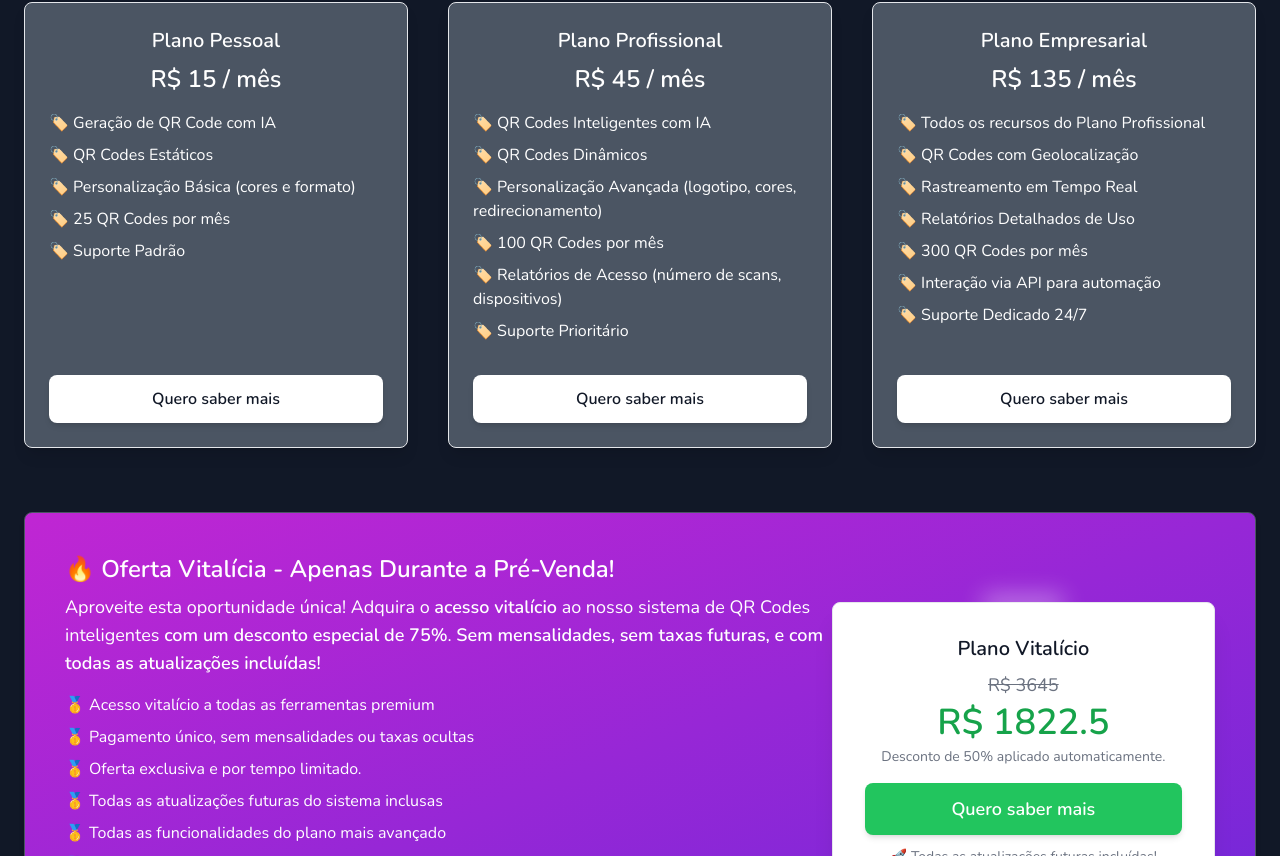
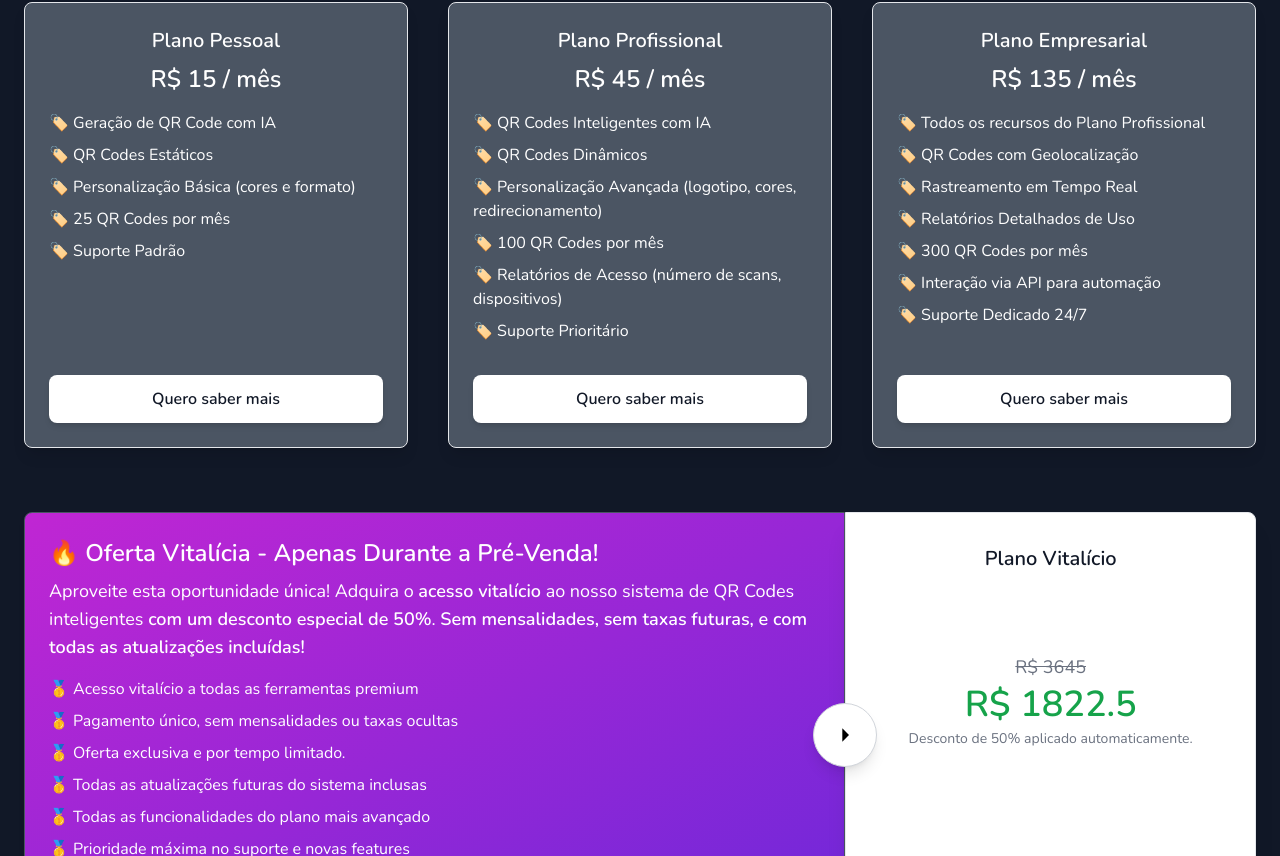
Before and after one commit to rafaelluisdacostacoelho/hi-snapqr-leads, an Angular app: page / in a window 1280 px wide. Shown: the part 1944-2800 px from the top of the page. Built offline with nearby package versions, Linux system fonts and the light colour scheme.

Commit message:
Add improvements in all prices.

```diff
--- a/src/app/components/hero-section/hero-section.component.html
+++ b/src/app/components/hero-section/hero-section.component.html
@@ -1,4 +1,4 @@
-<section class="relative h-screen flex items-center justify-center bg-gradient-to-r from-primary to-secondary text-white px-6 sm:pt-32">
+<section id="home" class="relative h-screen flex items-center justify-center bg-gradient-to-r from-primary to-secondary text-white px-6 sm:pt-32">
     <div class="container mx-auto grid grid-cols-1 md:grid-cols-2 gap-x-2 md:gap-x-4 lg:gap-x-6 items-center px-4 lg:px-12">
 
         <!-- Texto à esquerda (Mantendo ajustes para desktop e corrigindo mobile) -->
--- a/src/app/components/navbar/navbar.component.html
+++ b/src/app/components/navbar/navbar.component.html
@@ -1,10 +1,13 @@
 <header class="w-full fixed top-0 left-0 z-50 bg-white shadow-md">
     <div class="container mx-auto flex justify-between items-center p-5">
       <!-- Logo -->
-      <a href="#" class="text-2xl font-bold text-blue-600">Hi SnapQR</a>
+      <a href="#" class="text-2xl font-bold text-blue-600">
+        <img >
+      </a>
 
       <!-- Menu -->
       <nav class="hidden md:flex space-x-6">
+        <a href="#home" class="text-gray-600 hover:text-blue-600">Início</a>
         <a href="#features" class="text-gray-600 hover:text-blue-600">Serviços</a>
         <a href="#pricing" class="text-gray-600 hover:text-blue-600">Preços</a>
         <a href="#faq" class="text-gray-600 hover:text-blue-600">Dúvidas</a>
@@ -26,6 +29,7 @@
 
     <!-- Mobile Menu -->
     <div *ngIf="isMenuOpen" class="md:hidden bg-white shadow-lg p-5">
+      <a href="#home" class="text-gray-600 hover:text-blue-600">Início</a>
       <a href="#features" class="block py-2 text-gray-600 hover:text-blue-600">Serviços</a>
       <a href="#pricing" class="block py-2 text-gray-600 hover:text-blue-600">Preços</a>
       <a href="#faq" class="block py-2 text-gray-600 hover:text-blue-600">Dúvidas</a>
--- a/src/app/components/pricing/pricing.component.html
+++ b/src/app/components/pricing/pricing.component.html
@@ -40,7 +40,8 @@
 
                     <!-- Exibição do Preço -->
                     <p class="text-center text-2xl font-bold mt-2">
-                        <span *ngIf="isAnnual" class="text-gray-300 text-lg line-through">R$ {{ plan.priceMonthly * 12 }}</span>
+                        <span *ngIf="isAnnual" class="text-gray-300 text-lg line-through">R$ {{ plan.priceMonthly * 12
+                            }}</span>
                         R$ {{ isAnnual ? plan.priceAnnual : plan.priceMonthly }} / {{ isAnnual ? 'ano' : 'mês' }}
                     </p>
 
@@ -59,15 +60,15 @@
             </div>
         </div>
 
-        <!-- Seção do Plano Vitalício - Estilo Diamante -->
-        <div
+        <!-- Seção do Plano Vitalício -->
+        <!-- <div id="promotion"
             class="mt-16 p-10 rounded-lg flex flex-col md:flex-row items-center justify-between shadow-md border border-gray-600 bg-gradient-to-br from-primary to-secondary text-white">
 
             <div class="md:w-2/3 text-left">
                 <h2 class="text-2xl font-bold">🔥 Oferta Vitalícia - Apenas Durante a Pré-Venda!</h2>
                 <p class="text-lg mt-2">
                     Aproveite esta oportunidade única! Adquira o <b>acesso vitalício</b> ao nosso sistema de QR Codes
-                    inteligentes <b>com um desconto especial de 75%</b>.
+                    inteligentes <b>com um desconto especial de {{lifetimeDiscount}}%</b>.
                     <b>Sem mensalidades, sem taxas futuras, e com todas as atualizações incluídas!</b>
                 </p>
                 <ul class="mt-4 space-y-2">
@@ -80,9 +81,10 @@
                 </p>
             </div>
 
-            <!-- Card do Plano Vitalício -->
-            <div class="relative p-8 border rounded-lg shadow-xl bg-white mt-6 md:mt-0 md:w-1/3 text-center text-gray-900">
-                <h2 class="text-xl font-bold">{{ lifetimePlan.name }}</h2>
+            <div
+                class="relative p-8 border rounded-lg shadow-xl bg-white mt-6 md:mt-0 md:w-1/3 text-center text-gray-900">
+                <div>
+                    <h3 class="text-xl font-bold">{{ lifetimePlan.name }}</h3>
 
                     <p class="text-lg text-gray-500 line-through mt-2">
                         R$ {{ lifetimePlan.originalPrice }}
@@ -91,20 +93,88 @@
                         R$ {{ lifetimePlan.discountedPrice }}
                         <span class="text-lg text-gray-500"></span>
                     </p>
-                <p class="text-sm text-gray-500 mt-1">Desconto de {{lifetimeDiscount}}% aplicado automaticamente.</p>
+                    <p class="text-sm text-gray-500 mt-2 mb-4">
+                        Desconto de {{lifetimeDiscount}}% aplicado automaticamente.
+                    </p>
+                </div>
 
+                <div class="mt-auto">
                     <a href="#contact"
-                    class="mt-4 block text-center bg-green-500 text-white px-6 py-3 rounded-lg hover:bg-green-600 transition text-lg font-semibold shadow-md">
+                        class="block text-center bg-green-500 text-white px-6 py-3 rounded-lg hover:bg-green-600 transition text-lg font-semibold shadow-md">
+                        Comprar agora!
+                    </a>
+                </div>
+            </div>
+        </div> -->
+
+
+
+
+
+        <!-- Seção do Plano Vitalício -->
+        <div id="promotion" class="relative w-full mx-auto mt-16 flex flex-col md:flex-row items-stretch text-white">
+
+            <!-- Texto da Oferta - 2/3 da largura -->
+            <div
+                class="w-full md:w-2/3 text-left flex flex-col justify-between p-6 border-gray-600 bg-gradient-to-br from-primary to-secondary shadow-md border rounded-t-lg md:rounded-tl-lg md:rounded-tr-none rounded-b-none md:rounded-bl-lg md:rounded-br-none">
+                <div>
+                    <h2 class="text-2xl font-bold">🔥 Oferta Vitalícia - Apenas Durante a Pré-Venda!</h2>
+                    <p class="text-lg mt-2">
+                        Aproveite esta oportunidade única! Adquira o <b>acesso vitalício</b> ao nosso sistema de QR
+                        Codes
+                        inteligentes <b>com um desconto especial de {{lifetimeDiscount}}%</b>.
+                        <b>Sem mensalidades, sem taxas futuras, e com todas as atualizações incluídas!</b>
+                    </p>
+                    <ul class="mt-4 space-y-2">
+                        <li *ngFor="let feature of lifetimePlan.features" class="flex items-center">
+                            🥇 {{ feature }}
+                        </li>
+                    </ul>
+                </div>
+                <p class="text-yellow-300 font-semibold mt-4">
+                    ⚠️ Apenas algumas unidades disponíveis! Após a pré-venda, esta oferta será encerrada para sempre.
+                </p>
+            </div>
+
+            <!-- Ícone da Seta (centralizado na borda) -->
+            <div class="relative flex items-center justify-center w-full md:w-auto">
+                <div
+                    class="absolute left-1/2 md:left-auto md:right-1/3 top-auto md:top-1/2 bottom-[-24px] md:bottom-auto transform -translate-x-1/2 md:translate-x-1/2 -translate-y-0 md:-translate-y-1/2 w-12 h-12 md:w-16 md:h-16 flex items-center justify-center bg-white rounded-full shadow-lg border border-gray-300">
+                    <svg class="w-6 h-6 md:w-8 md:h-8 rotate-90 md:rotate-0" fill="black" viewBox="0 0 24 24">
+                        <path d="M10 17l5-5-5-5v10z"></path>
+                    </svg>
+                </div>
+            </div>
+
+            <!-- Card do Plano Vitalício - 1/3 da largura -->
+            <div class="w-full md:w-1/3 p-8 border rounded-lg shadow-xl bg-white text-center text-gray-900 flex flex-col justify-between h-full rounded-t-none md:rounded-tr-lg md:rounded-tl-none rounded-b-lg md:rounded-br-lg md:rounded-bl-none md:h-auto md:flex-grow">
+                <div>
+                    <h2 class="text-xl font-bold">{{ lifetimePlan.name }}</h2>
+
+                    <p class="text-lg text-gray-500 line-through mt-4 md:mt-20">
+                        R$ {{ lifetimePlan.originalPrice }}
+                    </p>
+                    <p class="text-4xl font-bold text-green-600 mt-1">
+                        R$ {{ lifetimePlan.discountedPrice }}
+                    </p>
+                    <p class="text-sm text-gray-500 mt-1">Desconto de {{lifetimeDiscount}}% aplicado automaticamente.
+                    </p>
+                </div>
+
+                <div class="mt-auto pt-8">
+                    <a href="#contact"
+                        class="block text-center bg-green-500 text-white px-6 py-3 rounded-lg hover:bg-green-600 transition text-lg font-semibold shadow-md">
                         Quero saber mais
                     </a>
-
-                <p class="text-sm text-gray-500 mt-3">🚀 Todas as atualizações futuras incluídas!</p>
-
-                <!-- Brilho Diamante -->
-                <div
-                    class="absolute top-0 left-1/2 transform -translate-x-1/2 -translate-y-2 w-20 h-5 bg-white opacity-40 blur-md">
                 </div>
             </div>
         </div>
+
+
+
+
+
+
+
     </div>
 </section>
```
Also changed, not shown: src/app/components/faq/faq.component.ts (+4 -4 lines). Lines whose indentation alone changed are shown as unchanged.
